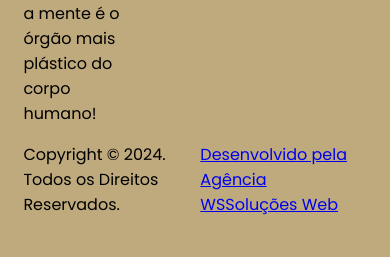
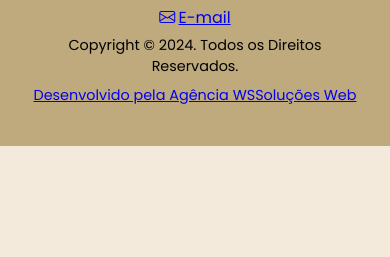
Before and after one commit to Wesleysoares7/projeto-site-psicologia, a website built with Vite: page index.html in a window 390 px wide. Shown: the part 6655-6912 px from the top of the page. After the commit the page ends 6801 px from the top, so only its background shows below. Built offline with nearby package versions, Linux system fonts and the light colour scheme.

Commit message:
feat. ajuste mobile footer

```diff
--- a/styles/footer.css
+++ b/styles/footer.css
@@ -42,11 +42,30 @@ footer {
   padding-right: 0.2rem;
 }
 
-.footer-infor a {
-  transition: 0.2s;
+@media screen and (max-width: 1120px) {
+  .footer-infor {
+    flex-direction: column;
+    align-items: center;
+    text-align: center;
+  }
+
+  .dados-profissionais {
+    width: 100%;
+  }
+
+  .contato,
+  .social {
+    padding: 0.3rem;
+    gap: 0.5rem;
+  }
+
+  .copyrigth {
+    flex-direction: column;
+    text-align: center;
+    gap: 0.5rem;
+  }
+
+  .copyrigth p {
+    font-size: 0.9rem;
+  }
 }
-
-.social a,
-.contato a {
-  transform: scale(1.05);
-}
```
